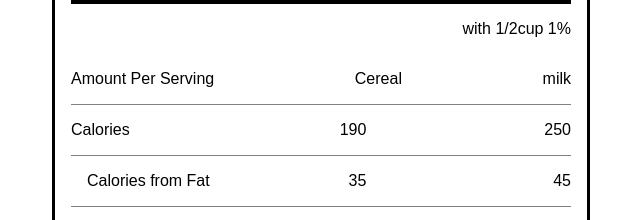
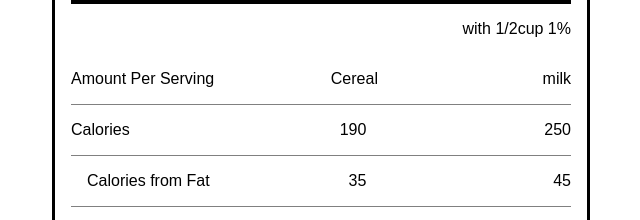
Before and after one commit to Cosmic0wl/FSWD70-CSS3-DAY03-Valentina-Acilio-Daniele, a plain HTML site: page Intermediate - Flexitarian/main.html in a window 1280 px wide. Shown: the part 175-395 px from the top of the page, 319-959 px from the left. Drawn offline with Linux system fonts and the light colour scheme.

Commit message:
fixes padding cereal

```diff
--- a/Intermediate - Flexitarian/main.html
+++ b/Intermediate - Flexitarian/main.html
@@ -17,7 +17,7 @@
 		</div>
 		<div class="row-2">
 			<p>Amount Per Serving</p>
-			<p>Cereal</p>
+			<p style="padding-right: 3rem;">Cereal</p>
 			<p>milk</p>
 		</div>
 		<div class="row-2">
```
